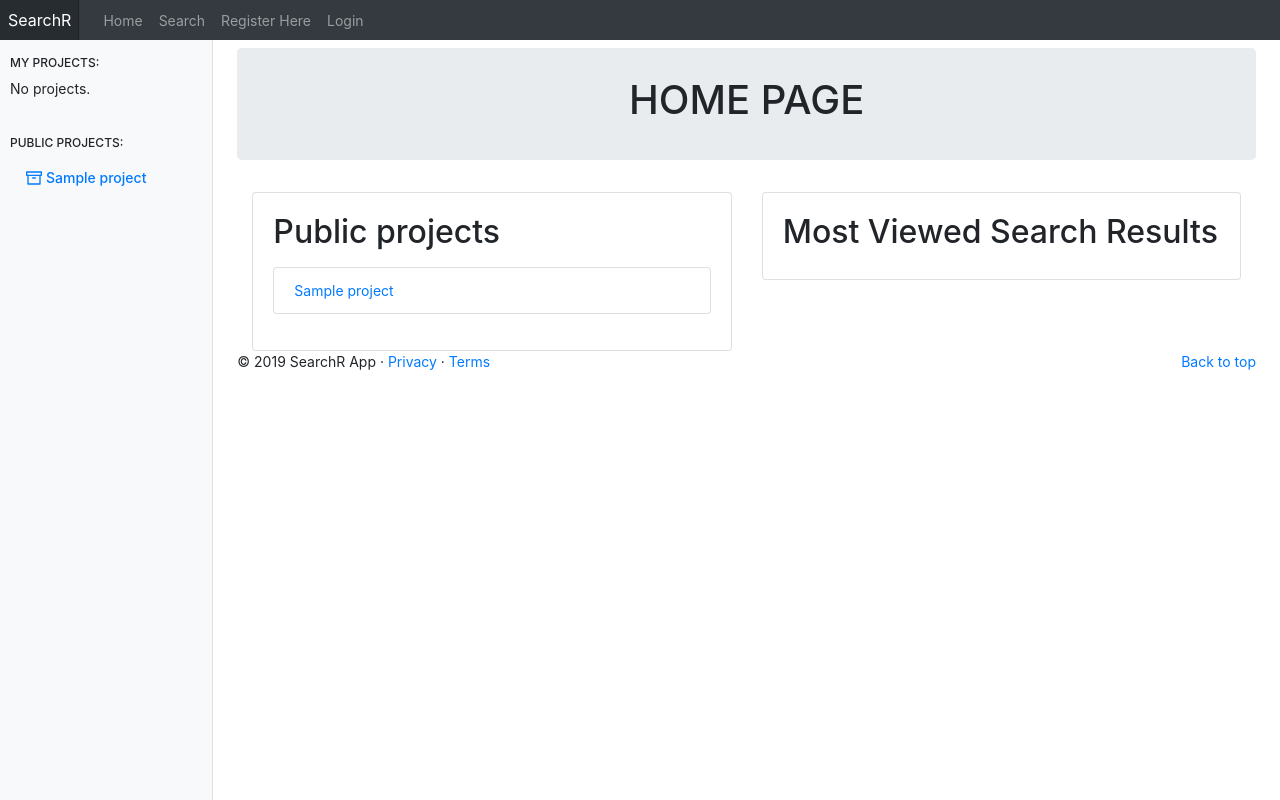
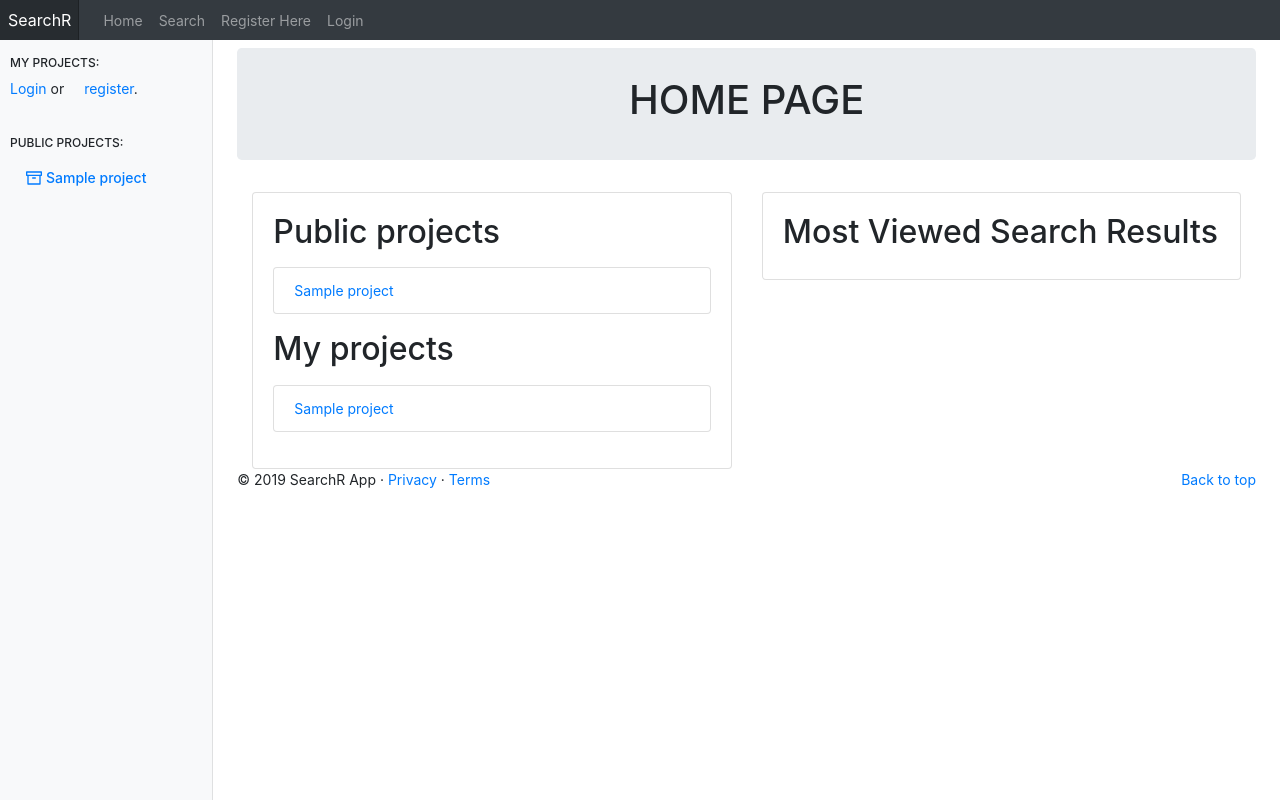
Before and after one commit to cebul55/Searchr_Project, a Django app: template templates/searchr_app/home.html in a window 1280 px wide. Run offline with Django 3.2, Linux system fonts and the light colour scheme; the template is opened without the code that fills it: values that come from a table or form of the project are taken from there, others are empty; tables that the repository leaves empty hold one stand-in row (values such as "Sample post"); some libraries are stand-ins or nearby versions.

Commit message:
add my projects list (side bar and homepage)

```diff
--- a/searchr_app/templatetags/searchr_template_tags.py
+++ b/searchr_app/templatetags/searchr_template_tags.py
@@ -20,10 +20,8 @@ def get_keywords_list(current_keyword=None):
 @register.inclusion_tag('searchr_app/projects.html')
 def get_projects_list(current_project=None, username=None):
     user = None
-    # todo poprawić pobieranie usera w menu bocznym
     if username:
         user = User.objects.filter(username=username)[0]
-    print(user)
     return {
         'public_projects': Project.objects.all().filter(is_private=False),
         'private_projects': Project.objects.all().filter(user=user),
--- a/templates/searchr_app/home.html
+++ b/templates/searchr_app/home.html
@@ -27,6 +27,25 @@
                         {% else %}
                             <strong>There are no public projects available.</strong>
                         {% endif %}
+
+                        </p>
+                        <h2>My projects</h2>
+                        <p class="card-text">
+                        {% if private_project_list %}
+                            <ul class="list-group">
+                                {% for project in private_project_list %}
+                                    <li class="list-group-item" ><a href="{% url 'searchr_app:show_project' project.user.username project.slug %}">{{ project.title }}</a></li>
+                                {% endfor %}
+                            </ul>
+                        {% elif user.is_authenticated %}
+                            <strong>You have no projects.</strong>
+                        {% else %}
+                            <p class="card-text">
+                                To see projects, <a class="card-link" href="{% url 'auth_login' %}">login</a> or<a class="card-link" href="{% url 'registration_register' %}">register</a>.
+                            </p>
+
+                        {% endif %}
+
                         </p>
                     </div>
                 </div>
--- a/templates/searchr_app/projects.html
+++ b/templates/searchr_app/projects.html
@@ -15,8 +15,13 @@
                 </li>
             {% endif %}
         {% endfor %}
+    {% elif user.is_authenticated %}
+        <p class="nav-fill">No projects.</p>
     {% else %}
-        <p class="nav-fill">No projects.</p>
+        <p class="nav-fill">
+            <a class="card-link" href="{% url 'auth_login' %}">Login</a>
+            or<a class="card-link" href="{% url 'registration_register' %}">register</a>.
+        </p>
     {% endif %}
     <br/>
     <h2 class="sidebar-heading">Public Projects:</h2>
```
